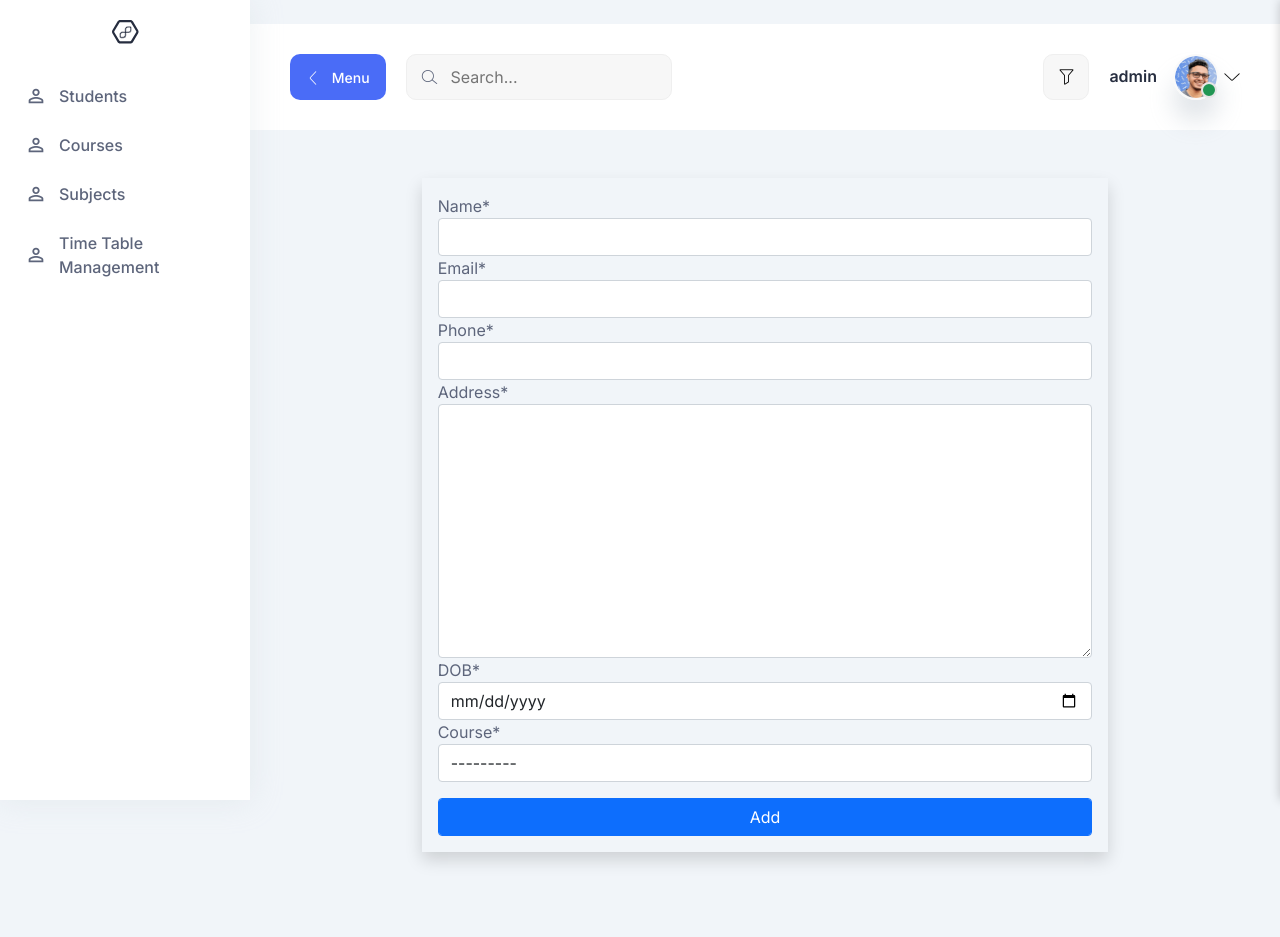
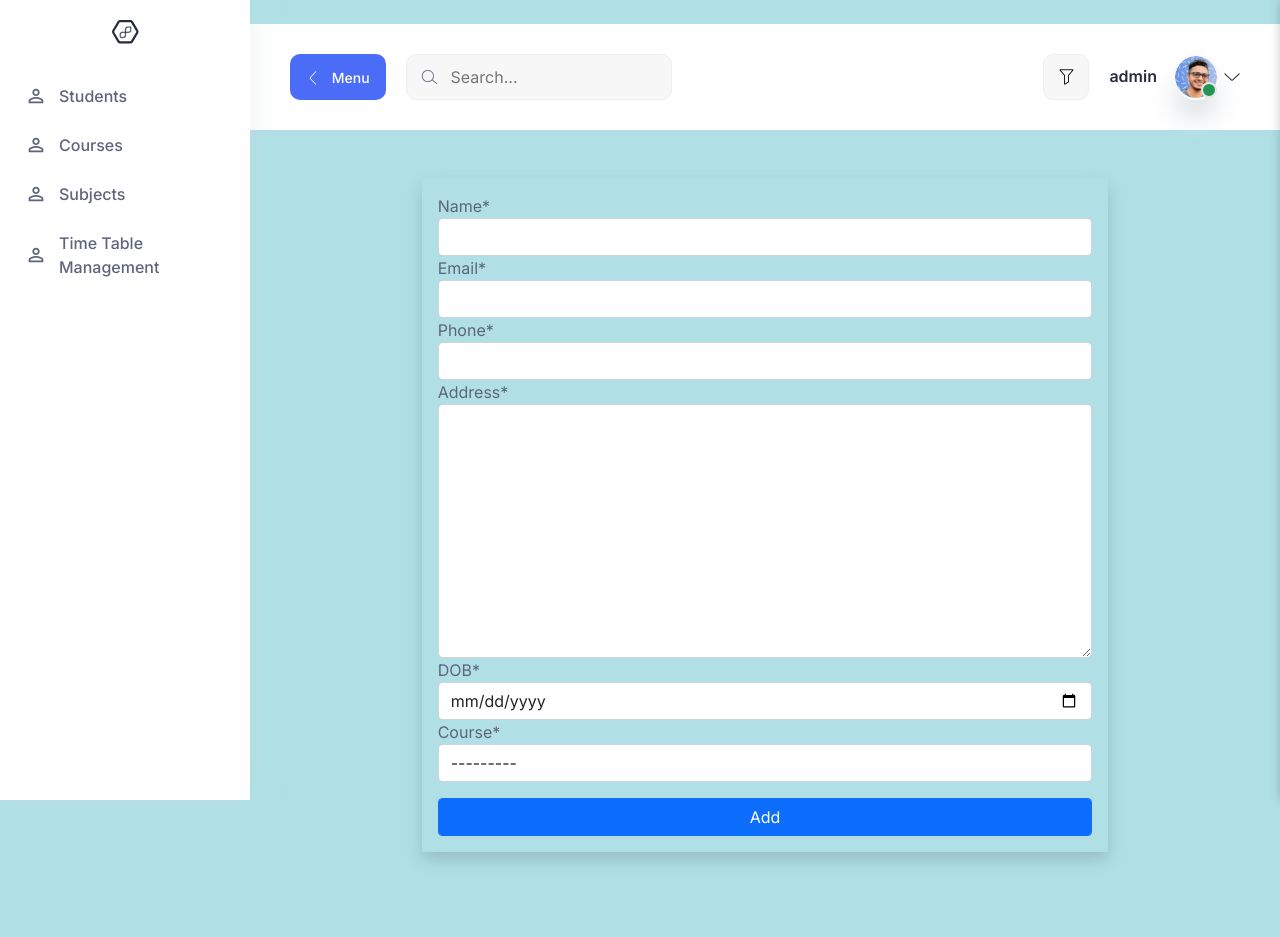
Before and after one commit to reddymahi251/mahicpp, a Django app: page /add-student in a window 1280 px wide. Run offline with Django 3.2, Linux system fonts and the light colour scheme; the first user in the database is signed in; data comes from the database, SQL or seed files in the repository; some libraries are stand-ins or nearby versions.

Commit message:
Update base.html

```diff
--- a/src/templates/base.html
+++ b/src/templates/base.html
@@ -29,7 +29,7 @@
     <!-- HTMX -->
     <script src="https://unpkg.com/htmx.org@1.6.0"></script>
   </head>
-  <body>
+  <body style="background-color:powderblue;">
     <!-- ======== sidebar-nav start =========== -->
     <aside class="sidebar-nav-wrapper">
       <div class="navbar-logo">
```
